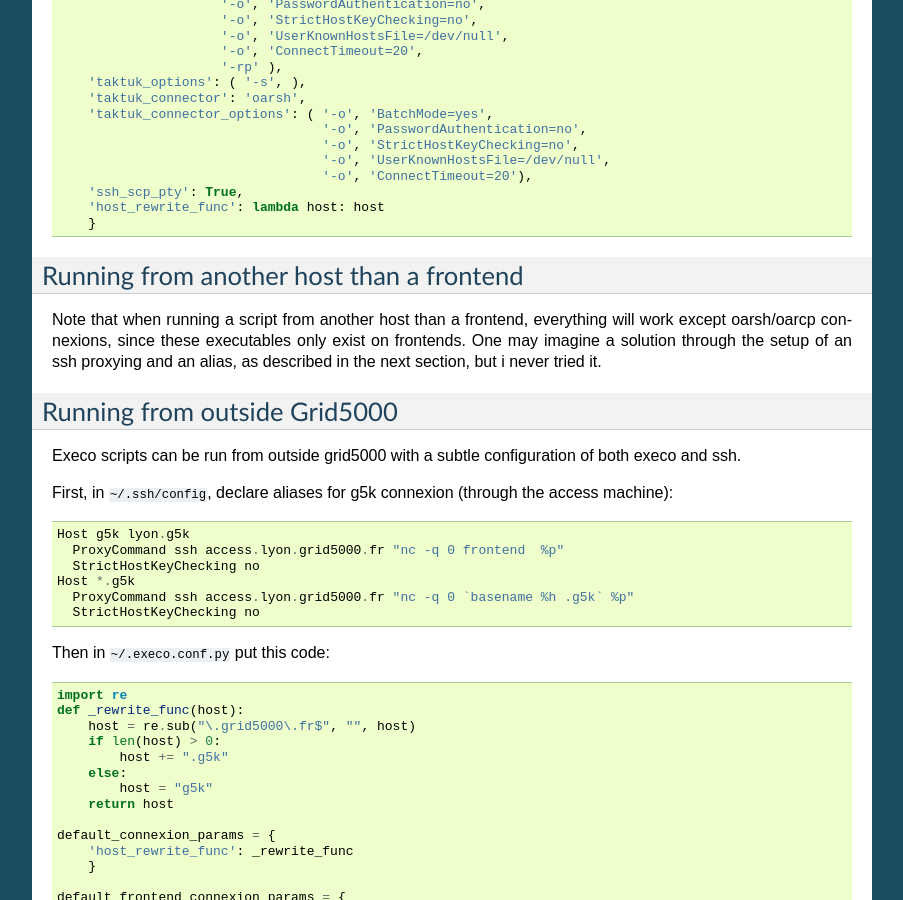
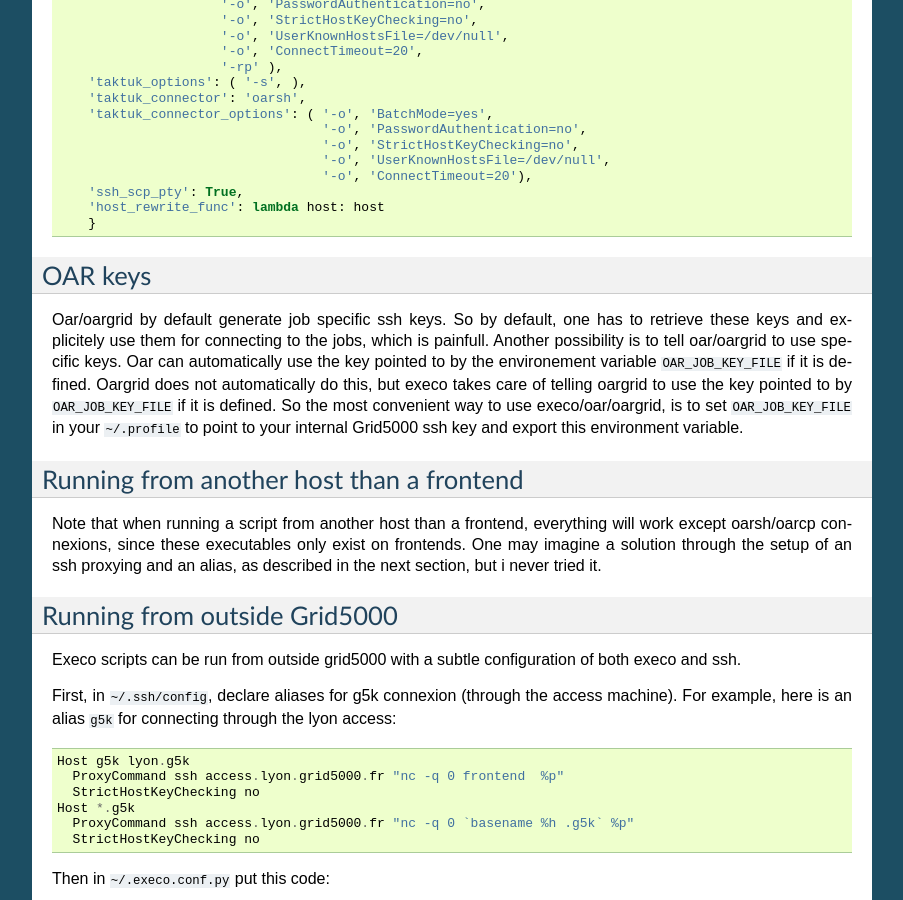
Before and after one commit to rcherrueau/execo, a Sphinx documentation site: the page built from doc/execo_g5k.rst, in a window 1280 px wide and 900 px high, scrolled down 5782 px. Shown: the whole window, without its empty margins (198-1101 px from the left). Built offline with Sphinx 7.4.7, drawn with Linux system fonts in a browser that asks for light colours.

Commit message:
document oar keys and OAR_JOB_KEY_FILE

```diff
--- a/doc/execo_g5k.rst
+++ b/doc/execo_g5k.rst
@@ -164,6 +164,20 @@
    :end-before: # _ENDOF_ default_oarsh_oarcp_params
    :language: python
 
+OAR keys
+========
+
+Oar/oargrid by default generate job specific ssh keys. So by default,
+one has to retrieve these keys and explicitely use them for connecting
+to the jobs, which is painfull. Another possibility is to tell
+oar/oargrid to use specific keys. Oar can automatically use the key
+pointed to by the environement variable ``OAR_JOB_KEY_FILE`` if it is
+defined. Oargrid does not automatically do this, but execo takes care
+of telling oargrid to use the key pointed to by ``OAR_JOB_KEY_FILE``
+if it is defined. So the most convenient way to use execo/oar/oargrid,
+is to set ``OAR_JOB_KEY_FILE`` in your ``~/.profile`` to point to your
+internal Grid5000 ssh key and export this environment variable.
+
 Running from another host than a frontend
 =========================================
 
@@ -179,8 +193,9 @@
 Execo scripts can be run from outside grid5000 with a subtle
 configuration of both execo and ssh.
 
-First, in ``~/.ssh/config``, declare aliases for g5k connexion (through
-the access machine)::
+First, in ``~/.ssh/config``, declare aliases for g5k connexion
+(through the access machine). For example, here is an alias ``g5k``
+for connecting through the lyon access::
 
  Host g5k lyon.g5k
    ProxyCommand ssh access.lyon.grid5000.fr "nc -q 0 frontend  %p"
```
